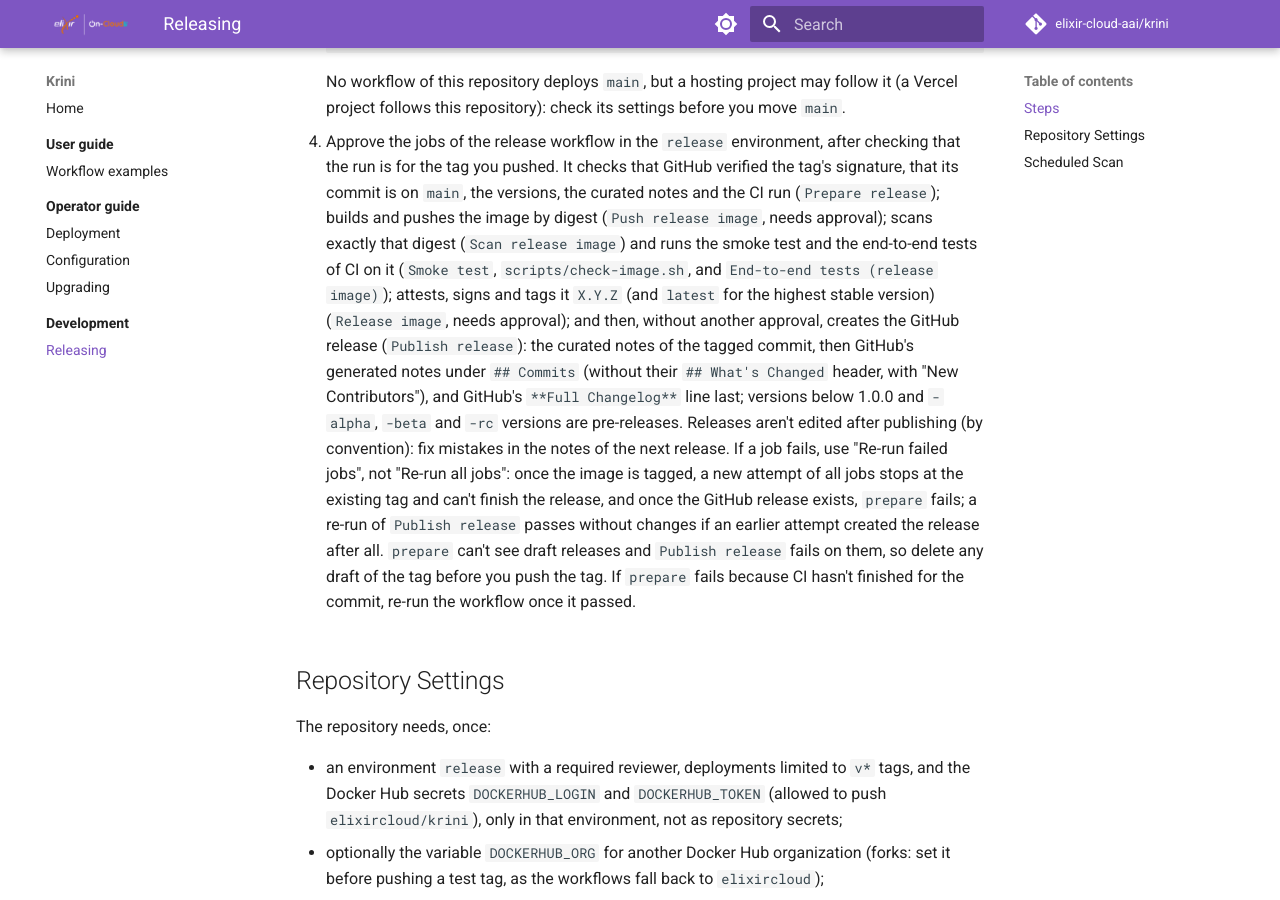
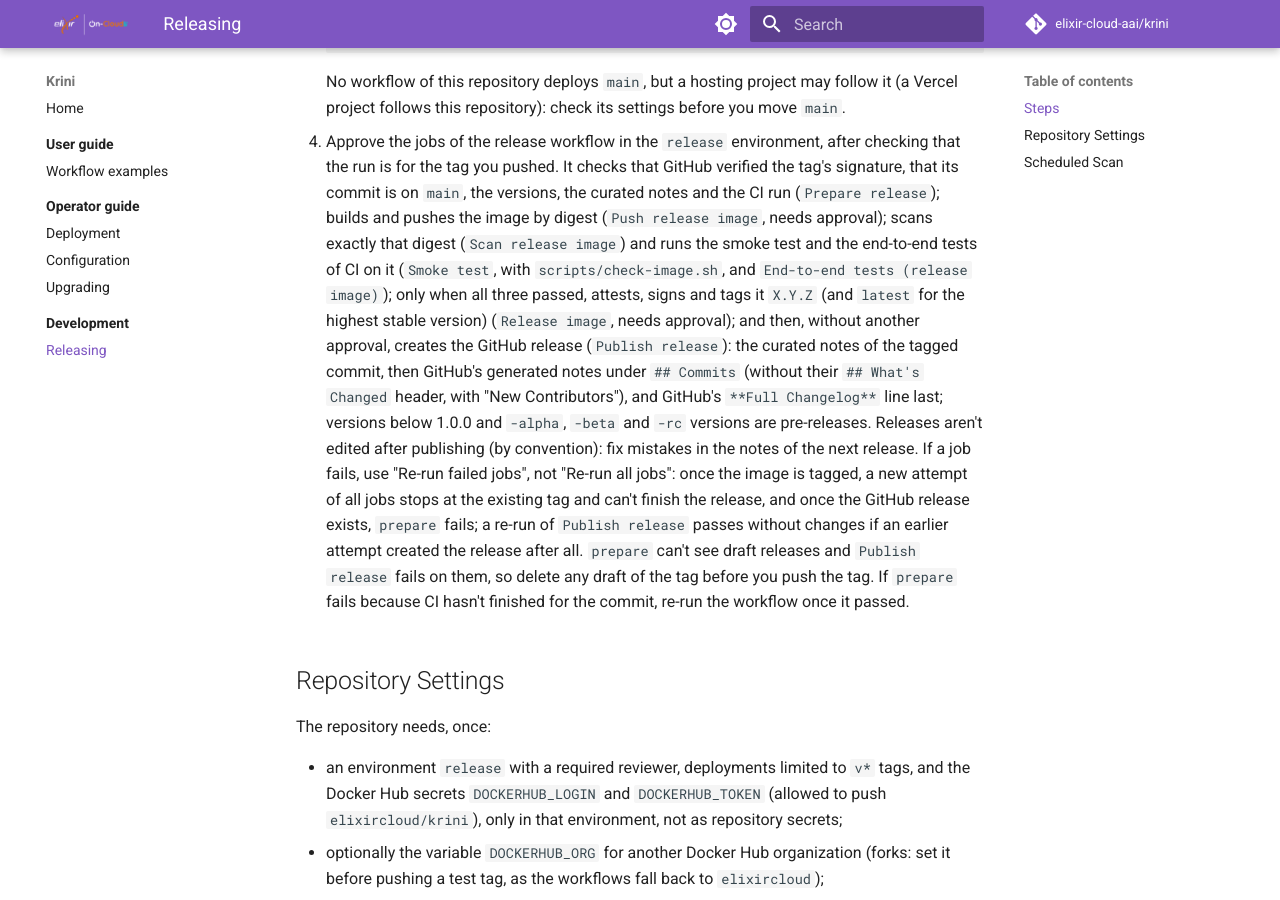
Before and after one commit to elixir-cloud-aai/krini, an MkDocs documentation site: the page built from docs/development/releasing.md, in a window 1280 px wide and 900 px high, scrolled down 2319 px. Built offline with MkDocs 1.6.1 and Material for MkDocs 9.7.7, drawn with Linux system fonts in a browser that asks for light colours; comment, search, counter and statistics services are not loaded.

Commit message:
test: fixes from the review of the image tests
The certificate directory is resolved from the config's directory, where
the mock services write it, and like the image it may hold only plain
characters, as both are part of a shell command. Comments say why
Playwright runs on the runner for the image, and the docs how to remove
a container that a killed run left behind and that Release image waits
for the end-to-end tests.

Co-Authored-By: Claude Opus 5.5 <noreply@anthropic.com>

```diff
--- a/docs/development/releasing.md
+++ b/docs/development/releasing.md
@@ -130,11 +130,11 @@ all releases are GitHub pre-releases; stable versions (without `-alphaN`,
     versions, the curated notes and the CI run (`Prepare release`); builds
     and pushes the image by digest (`Push release image`, needs approval);
     scans exactly that digest (`Scan release image`) and runs the smoke test
-    and the end-to-end tests of CI on it (`Smoke test`,
-    `scripts/check-image.sh`, and `End-to-end tests (release image)`);
-    attests, signs and
-    tags it `X.Y.Z` (and `latest` for the highest stable version)
-    (`Release image`, needs approval); and then, without another approval,
+    and the end-to-end tests of CI on it (`Smoke test`, with
+    `scripts/check-image.sh`, and `End-to-end tests (release image)`); only
+    when all three passed, attests, signs and tags it `X.Y.Z` (and `latest`
+    for the highest stable version) (`Release image`, needs approval); and
+    then, without another approval,
     creates the GitHub release (`Publish release`): the curated notes of the
     tagged commit, then GitHub's generated notes under `## Commits` (without
     their `## What's Changed` header, with "New Contributors"), and GitHub's
```
Also changed, not shown: docs/development/index.md (+4 -0 lines), playwright.config.ts (+16 -4 lines), 1 other file.
